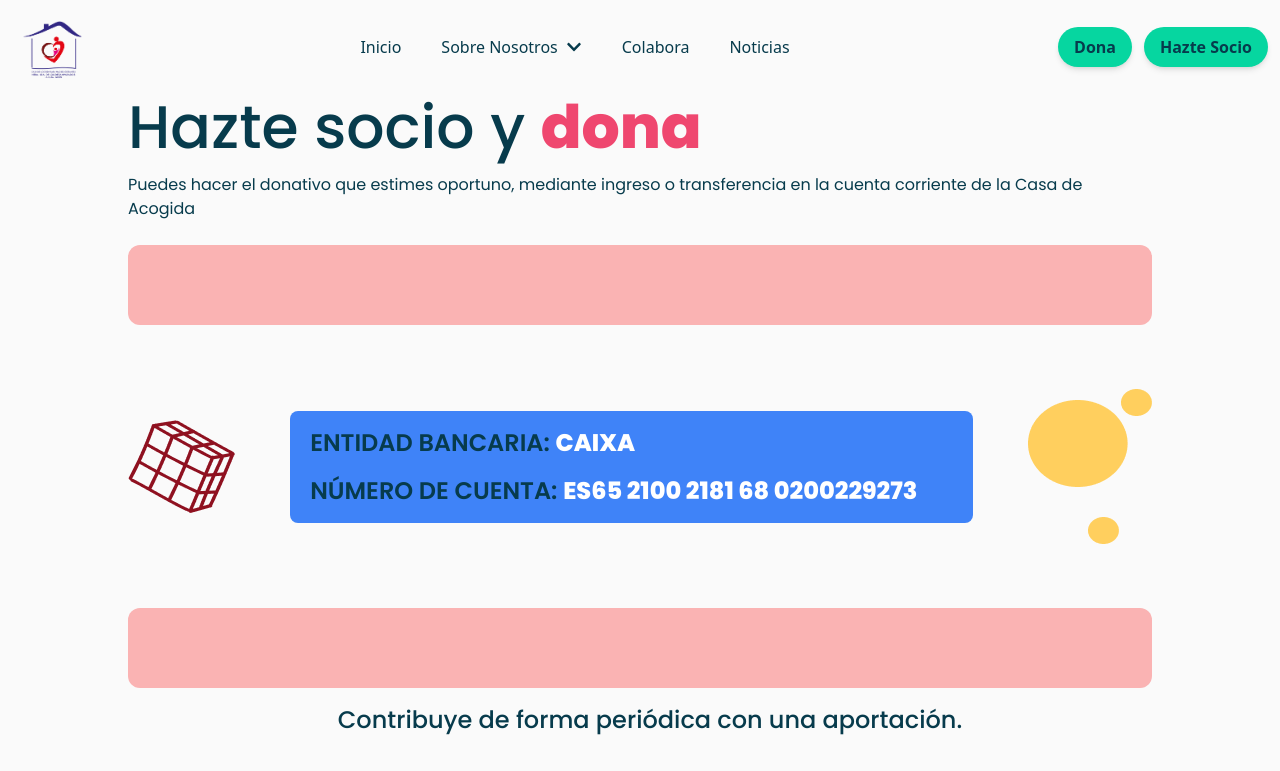
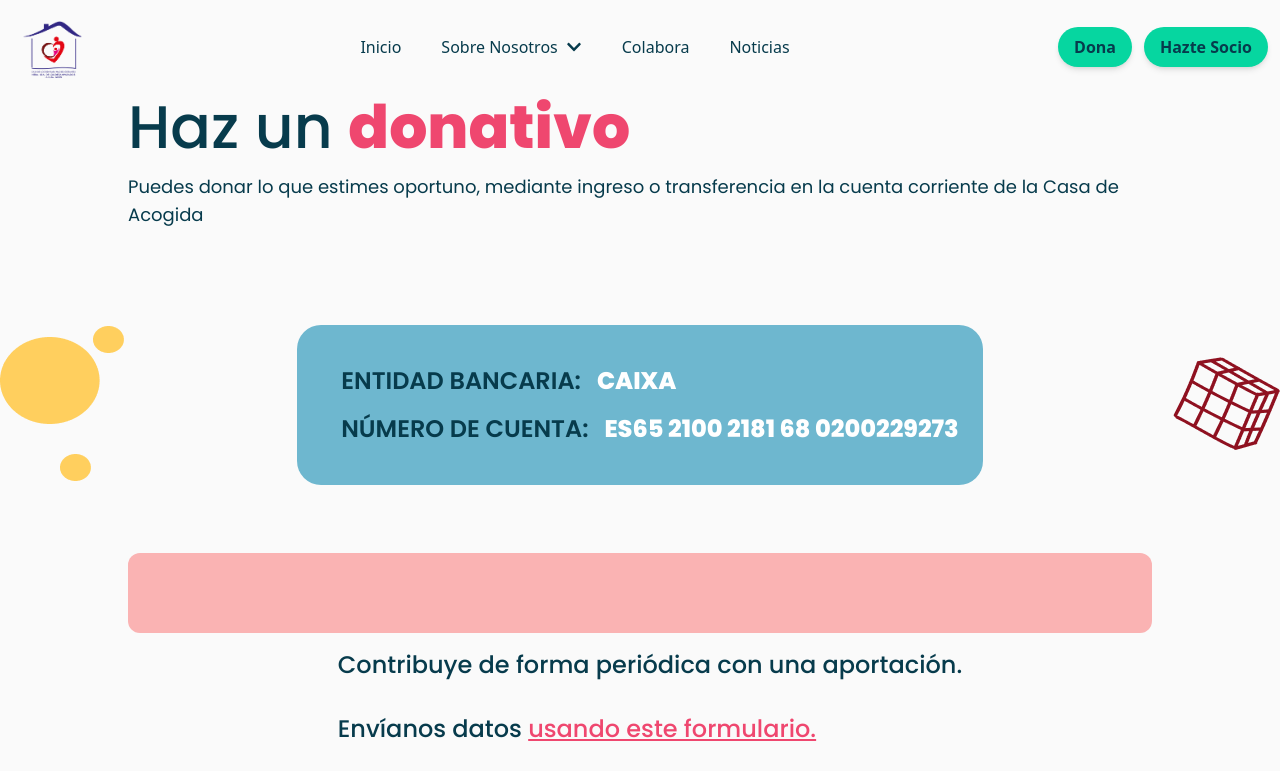
Before and after one commit to vallefarinha/front-casa, a React (Vite) app: page /partnership in a window 1280 px wide. Shown: the top 771 px of the page. Built offline with nearby package versions, Linux system fonts and the light colour scheme.

Commit message:
fix bank card

```diff
--- a/src/components/cards/ColaborateCard/DonationCard.jsx
+++ b/src/components/cards/ColaborateCard/DonationCard.jsx
@@ -2,19 +2,30 @@ import React from "react";
 import CardNumberTitle from "../../title/CardNumberTitle";
 const DonationCard = () => {
   return (
-    <div className="flex flex-row items-center justify-between pt-16 pb-16 ">
-      <img src="src/assets/images/cubic.png" alt="cubic imgage" />
-      <div className=" bg-blue-500  w-2/3 rounded-lg">
+    <div className=" flex items-center justify-center pt-16 pb-16 ">
+       <img
+      className="absolute left-0 top-150 z-100"
+      src="src/assets/images/yellowcircle.png"
+      alt="yellow circles"
+      />
+
+      <img
+        className="absolute right-0 top-150 z-100"
+      img src="src/assets/images/cubic.png" alt="cubic imgage"
+      />
+
+
+     <div className="relative  h-1/2 mt-2 mb-1 bg-bgColorForm rounded-3xl inline-block p-6" >
         <CardNumberTitle
-          wordGreen={"ENTIDAD BANCARIA:"}
+          wordBlue={"ENTIDAD BANCARIA:"}
           wordWhite={" CAIXA"}
         ></CardNumberTitle>
         <CardNumberTitle
-          wordGreen={"NÚMERO DE CUENTA:"}
+          wordBlue={"NÚMERO DE CUENTA:"}
           wordWhite={"ES65 2100 2181 68 0200229273"}
         ></CardNumberTitle>
-      </div>{" "}
-      <img src="src/assets/images/yellowcircle.png" alt="yellow circles" />
+      </div>
+
     </div>
   );
 };
--- a/src/components/form/TaxForm.jsx
+++ b/src/components/form/TaxForm.jsx
@@ -1,6 +1,5 @@
 import React from 'react'
 import BoxBlue from "./BoxBlueAtom";
-import penform from "../../assets/icons/penForm.svg";
 import PersonalDataCheck from './PersonalDataCheck';
 
 
@@ -8,9 +7,7 @@ const TaxForm = () => {
   return (
     <div className="flex items-center justify-center">
       <div className="relative w-auto h-1/2 flex flex-wrap mt-5 mb-1 bg-bgColorForm rounded-3xl" >
-      <img src={penform} alt="penForm" className="absolute z-0"/>
           <div className="w-full p-5  z-15">
-
             <div className="flex flex-col md:flex-row z-15">
             <BoxBlue titleBox="Nombre *" name="name" squareBlue="Ingrese su nombre" type="text" />
             <BoxBlue titleBox="Apellidos *" name="secondname" squareBlue="Ingrese sus apellidos" type="text" />
--- a/src/components/form/TitleAllForm.jsx
+++ b/src/components/form/TitleAllForm.jsx
@@ -3,7 +3,7 @@ import Title from "../../components/title/Title";
 function TitleAllForm() {
     return (
         <div className="flex flex-col items-center w-[85%] mx-auto">
-            <Title wordBlue="Formulario de" wordPink="socio" textAlign="center" />
+            <Title wordBlue="Formulario de" wordPink="socio" textAlign="left" />
     </div>
     );
 }
--- a/src/components/texts/RegularText30.jsx
+++ b/src/components/texts/RegularText30.jsx
@@ -1,5 +1,5 @@
 const RegularText30 = ({ text, textAlign, size }) => (
-    <h1 className={`my-4 mb-6 font-poppinsRegular w-full text-${size} text-${textAlign}`}>
+    <h1 className={`my-4 mb-6 font-poppinsRegular w-full text-base  md:text-lg text-${textAlign}`}>
         <span className="text-LetterColor">{text}</span>
     </h1>
 );
--- a/src/components/title/CardNumberTitle.jsx
+++ b/src/components/title/CardNumberTitle.jsx
@@ -1,13 +1,11 @@
 import React from "react";
 
-const CardNumberTitle = ({ wordGreen, wordWhite, textAlign }) => {
+const CardNumberTitle = ({ wordBlue, wordWhite, textAlign }) => {
   return (
-    <h1
-      className={`my-4 ml-5 ${textAlign} text-2xl font-poppinsSemiBold w-full`}
-    >
-      <span className="text-LetterColor">{wordGreen}</span>{" "}
-      <span className=" text-white font-poppinsExtraBold">{wordWhite}</span>
-    </h1>
+    <section className={`my-4 ml-5 md:text-2xl text-xl font-poppinsSemiBold w-full flex flex-col md:flex-row`}>
+    <div className="text-LetterColor md:mr-4">{wordBlue}</div>
+    <div className="text-white font-poppinsExtraBold mt-2 md:mt-0">{wordWhite}</div>
+  </section>
   );
 };
 
--- a/src/pages/Collaborate.jsx
+++ b/src/pages/Collaborate.jsx
@@ -4,13 +4,13 @@ import TitleCard from "../components/cards/ColaborateCard/TitleCard";
 import DonationCard from "../components/cards/ColaborateCard/DonationCard";
 import RegularText30 from "../components/texts/RegularText30";
 import Title from "../components/title/Title";
-import TitleAboutUs from "../components/title/TitleAboutUs";
 import ColaboraRegularText from "../components/colaboration/ColaboraRegularText";
 import SendButtonForm from "../components/form/SendButtonForm";
 import Legislation from "../components/form/Legislation"
 import Tax from "../components/form/Tax";
 import TaxForm from '../components/form/TaxForm';
 import SimpleAlert from '../components/alerts/SimpleAlert';
+import penform from "../assets/icons/penForm.svg"
 
 
 
@@ -24,7 +24,7 @@ function Collaborate() {
    const templateID = import.meta.env.VITE_REACT_APP_TEMPLATE_ID_TAXES;
           try {
             const result = await SendMail(templateID, refForm.current);
-            SimpleAlert ({ icon: 'error', text: "Su petición ha sido enviada con éxito. Revise su email." });
+            SimpleAlert ({ icon: 'success', text: "Su petición ha sido enviada con éxito. Revise su email." });
           } catch (error) {
             SimpleAlert ({ icon: 'error', text: 'Ha ocurrido un error en el envío de sus datos. Por favor inténtelo más tarde o póngase en contacto con casadeacogidaguia@hotmail.es.' });
           }
@@ -33,17 +33,12 @@ function Collaborate() {
   return (
     <div className="w-[80%] mx-auto">
 
-      <Title wordBlue={"Hazte socio y"} wordPink={"dona"}></Title>
+      <Title wordBlue={"Haz un"} wordPink={"donativo"}></Title>
       <RegularText30
-        text={
-          "Puedes hacer el donativo que estimes oportuno, mediante ingreso o transferencia en la cuenta corriente de la Casa de Acogida"
-        }
+        text={ "Puedes donar lo que estimes oportuno, mediante ingreso o transferencia en la cuenta corriente de la Casa de Acogida" }
       ></RegularText30>
-      <TitleCard>
-        {" "}
-        <TitleAboutUs firstword={"Hola"} secondword={"Mundo"}></TitleAboutUs>
-      </TitleCard>
       <DonationCard></DonationCard>
+
       <TitleCard></TitleCard>
       <div className=" flex justify-center items-center">
         <div className="flex flex-col justify-center">
@@ -57,6 +52,7 @@ function Collaborate() {
         </div>
       </div>
       <div className="w-[80%] mx-auto">
+      <img src={penform} alt="penForm" className="absolute z-0"/>
         <form ref={refForm} onSubmit={handleSubmit}>
         <TaxForm></TaxForm>
         <SendButtonForm />
--- a/tailwind.config.js
+++ b/tailwind.config.js
@@ -28,7 +28,7 @@ export default {
         bgColor: "#FAFAFA",
         bgColorWithOpacity: "rgba(250, 250, 250, 0.5)",
         bgColorColaborateCards: "#FAB3B3",
-        bgColorForm:"rgba(17, 138, 178, 0.6)",
+        bgColorForm:"#6EB7CF",
 
       },
       fontFamily: {
```
